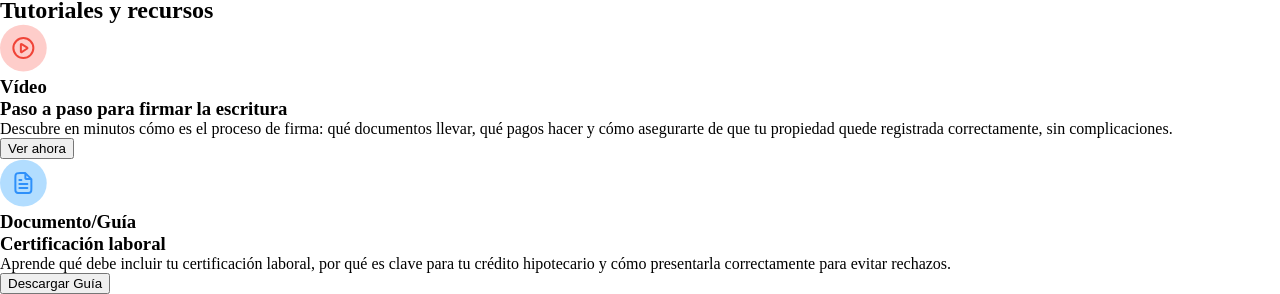
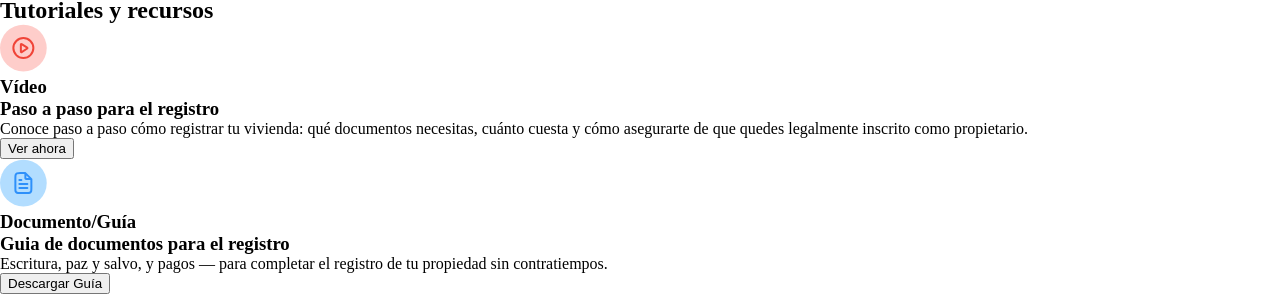
Before and after one commit to yabuJunn/tuCaminoACasa, a React (Vite) app: page /#/aprende/registro in a window 1280 px wide. Shown: the part 652-946 px from the top of the page. Built offline with nearby package versions, Linux system fonts and the light colour scheme.

Commit message:
Feature: Tutoriales de registro estructura general con info correspondiente

```diff
--- a/src/components/tutorialesAprendeRegistro/tutorialesAprendeRegistro.jsx
+++ b/src/components/tutorialesAprendeRegistro/tutorialesAprendeRegistro.jsx
@@ -8,18 +8,18 @@ export const TutorialesAprendeRegistro = () => {
         <div  className="tutorialesRegistroCard">
                 <img src={videoBanco} alt="videoBanco" />
                 <h3 className="video">Vídeo</h3>
-                <h3 className="cardTutorialTitle">Paso a paso para firmar la escritura</h3>
-                <p className="cardTutorialDescription">Descubre en minutos cómo es el proceso de firma: qué documentos llevar, qué pagos
-                    hacer y cómo asegurarte de que tu propiedad quede registrada correctamente, sin complicaciones. </p>
+                <h3 className="cardTutorialTitle">Paso a paso para el registro</h3>
+                <p className="cardTutorialDescription">Conoce paso a paso cómo registrar tu vivienda: qué documentos necesitas, cuánto cuesta y cómo
+                    asegurarte de que quedes legalmente inscrito como propietario. </p>
                 </div>
                 <button className="verAhora">Ver ahora</button>
 
                  <div  className="tutorialesFirmaCard">
                 <img src={documentoGuiaIcon} alt="documentoGuiaIcon" />
                 <h3 className="documentoGuía">Documento/Guía</h3>
-                <h3 className="cardTutorialTitle">Certificación laboral</h3>
-                <p className="cardTutorialDescription">Aprende qué debe incluir tu certificación laboral, por qué es
-                     clave para tu crédito hipotecario y cómo presentarla correctamente para evitar rechazos.  </p>
+                <h3 className="cardTutorialTitle">Guia de documentos para el registro</h3>
+                <p className="cardTutorialDescription">Escritura, paz y salvo, y pagos — para completar el registro de tu
+                     propiedad sin contratiempos.  </p>
                 </div>
                 <button className="descargarGuia">Descargar Guía</button>
 
```
